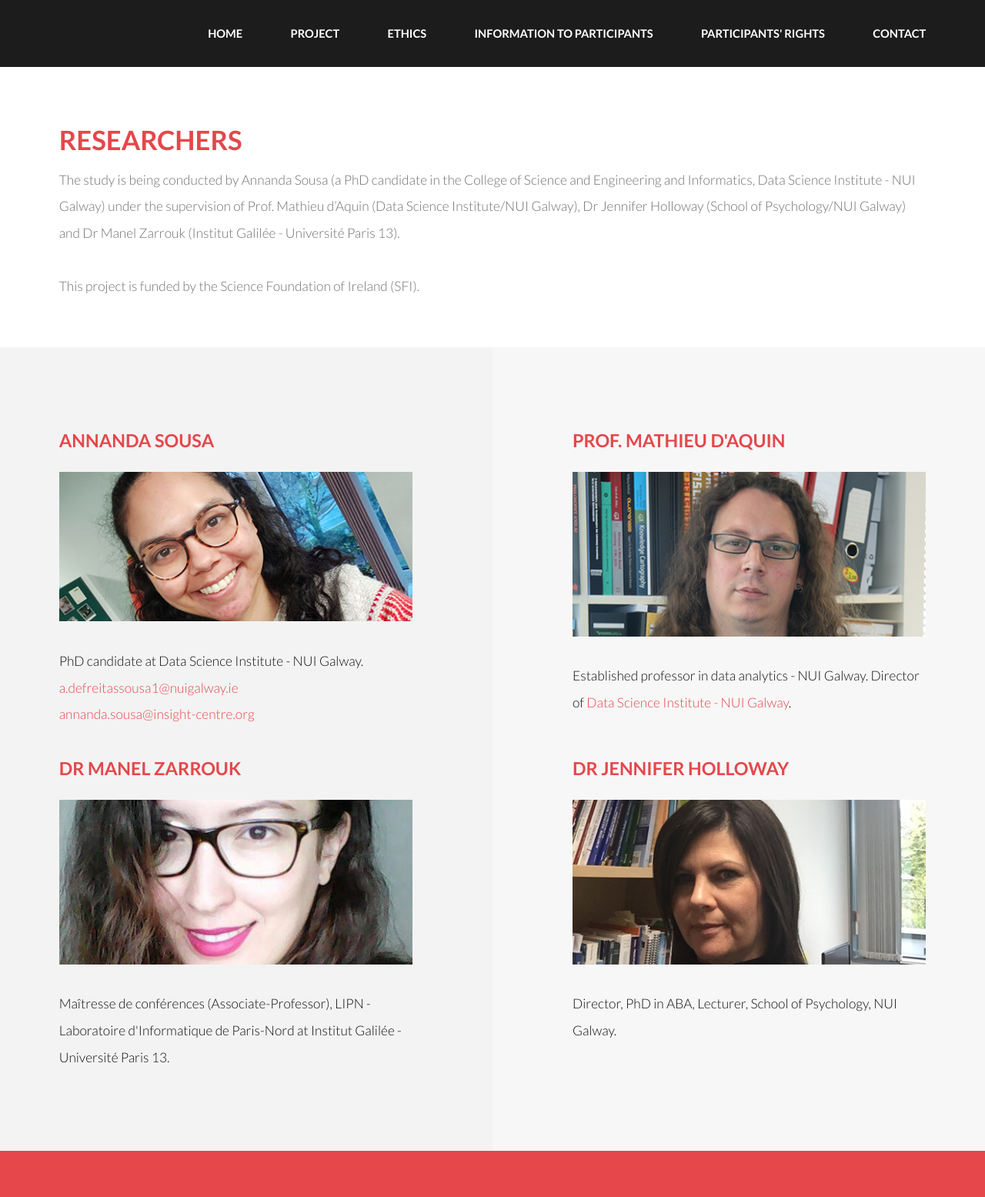
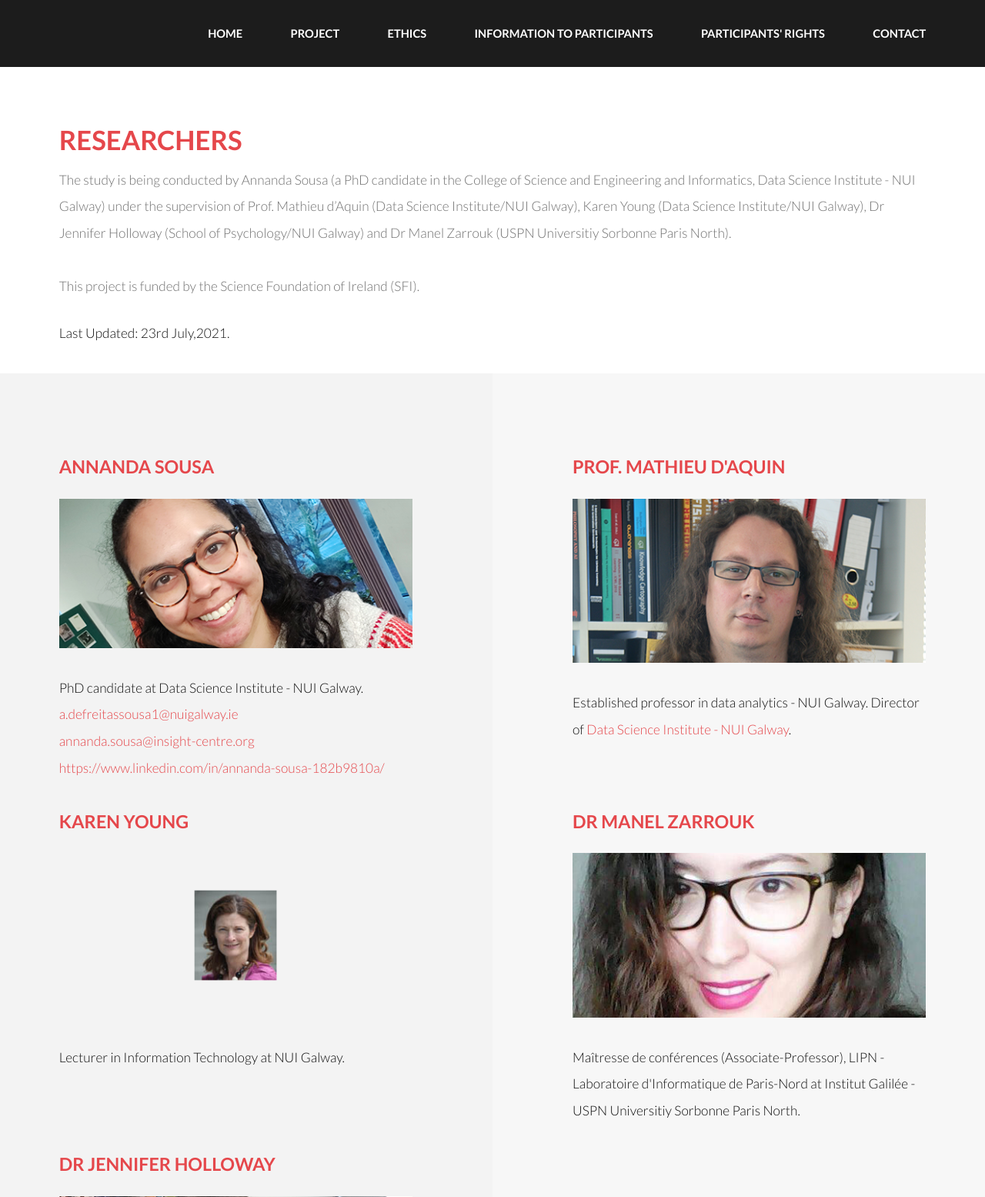
Before and after one commit to annanda/website_emotion_detection_for_children_with_asd, a Flask app: page /researchers in a window 1280 px wide. Shown: the top 1555 px of the page at 77% size. Run offline with Flask 2, Linux system fonts and the light colour scheme.

Commit message:
Adding Karen's name & updating Manel's affiliation.

```diff
--- a/templates/footer.html
+++ b/templates/footer.html
@@ -25,6 +25,7 @@
         <div class="copyright">
             &copy; Design: <a href="https://templated.co/">TEMPLATED</a>. Images: <a
                 href="https://unsplash.com/">Unsplash</a>
+            <br>Last updated: 23rd July, 2021.
         </div>
     </div>
 </section>
--- a/templates/researchers.html
+++ b/templates/researchers.html
@@ -18,9 +18,11 @@
             <h1>Researchers</h1>
             <p>The study is being conducted by Annanda Sousa (a PhD candidate in the College of Science and
                 Engineering and Informatics, Data Science Institute - NUI Galway) under the supervision of Prof. Mathieu
-                d’Aquin (Data Science Institute/NUI Galway), Dr Jennifer Holloway (School of Psychology/NUI
-                Galway) and Dr Manel Zarrouk (Institut Galilée - Université Paris 13).<br> <br> This project is funded by
+                d’Aquin (Data Science Institute/NUI Galway), Karen Young (Data Science Institute/NUI Galway), Dr
+                Jennifer Holloway (School of Psychology/NUI
+                Galway) and Dr Manel Zarrouk (USPN Universitiy Sorbonne Paris North).<br> <br> This project is funded by
                 the Science Foundation of Ireland (SFI).</p>
+            <small>Last Updated: 23rd July,2021.</small>
         </header>
         <!--        <a href="#" class="image fit"><img src="../static/images/pic11.jpg" alt=""/></a>-->
         <!--        <p>Vis accumsan feugiat adipiscing nisl amet adipiscing accumsan blandit accumsan sapien blandit ac amet-->
@@ -56,7 +58,8 @@
                 </div>
                 <p>PhD candidate at Data Science Institute - NUI Galway. <a href="mailto:a.defreitassousa1@nuigalway.ie"
                                                                             target="_top">a.defreitassousa1@nuigalway.ie </a><br>
-                    <a href="mailto:annanda.sousa@insight-centre.org" target="_top">annanda.sousa@insight-centre.org</a>
+                    <a href="mailto:annanda.sousa@insight-centre.org" target="_top">annanda.sousa@insight-centre.org</a><br>
+                    <a href="https://www.linkedin.com/in/annanda-sousa-182b9810a/" target="_blank">https://www.linkedin.com/in/annanda-sousa-182b9810a/</a>
                 </p>
             </div>
         </article>
@@ -76,6 +79,17 @@
         </article>
     </div>
     <div class="inner">
+        <article class="alt">
+            <div class="content">
+                <header>
+                    <h3>Karen Young</h3>
+                </header>
+                <div class="image fit">
+                    <img src="../static/images/karen_photo.png" alt=""/>
+                </div>
+                <p>Lecturer in Information Technology at NUI Galway.</p>
+            </div>
+        </article>
         <article>
             <div class="content">
                 <header>
@@ -85,9 +99,12 @@
                     <img src="../static/images/manel.png" alt=""/>
                 </div>
                 <p>Maîtresse de conférences (Associate-Professor), LIPN - Laboratoire d'Informatique de Paris-Nord at
-                    Institut Galilée - Université Paris 13. </p>
+                    Institut Galilée - USPN Universitiy Sorbonne Paris North. </p>
             </div>
         </article>
+
+    </div>
+    <div class="inner">
         <article class="alt">
             <div class="content">
                 <header>
@@ -99,8 +116,21 @@
                 <p>Director, PhD in ABA, Lecturer, School of Psychology, NUI Galway.</p>
             </div>
         </article>
+        <article class="alt">
+<!--            <div class="content">-->
+<!--                <header>-->
+<!--                    <h3>Dr Jennifer Holloway</h3>-->
+<!--                </header>-->
+<!--                <div class="image fit">-->
+<!--                    <img src="../static/images/jennifer.png" alt=""/>-->
+<!--                </div>-->
+<!--                <p>Director, PhD in ABA, Lecturer, School of Psychology, NUI Galway.</p>-->
+<!--            </div>-->
+        </article>
     </div>
+
 </section>
+
 
 
 <!-- Footer -->
```
Also changed, not shown: templates/index.html (+4 -3 lines), static/images/karen_photo.png (added).
